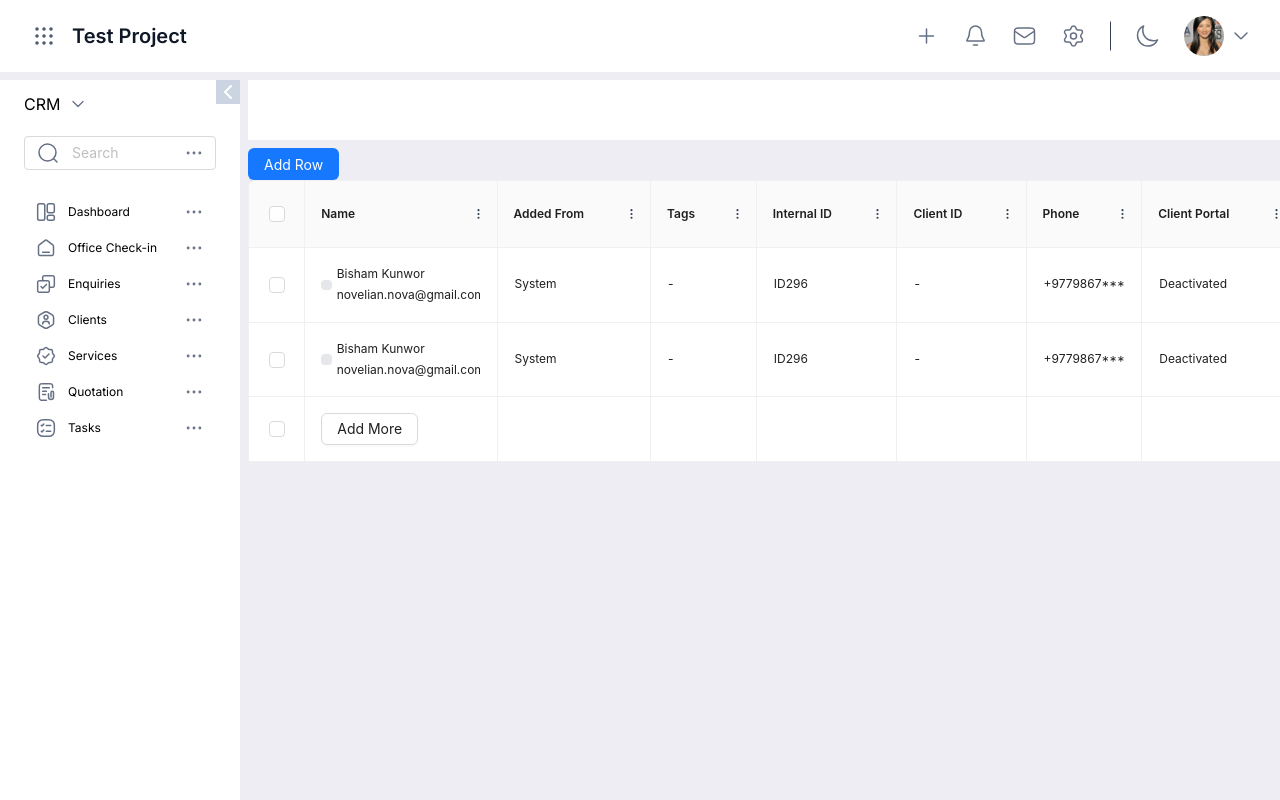
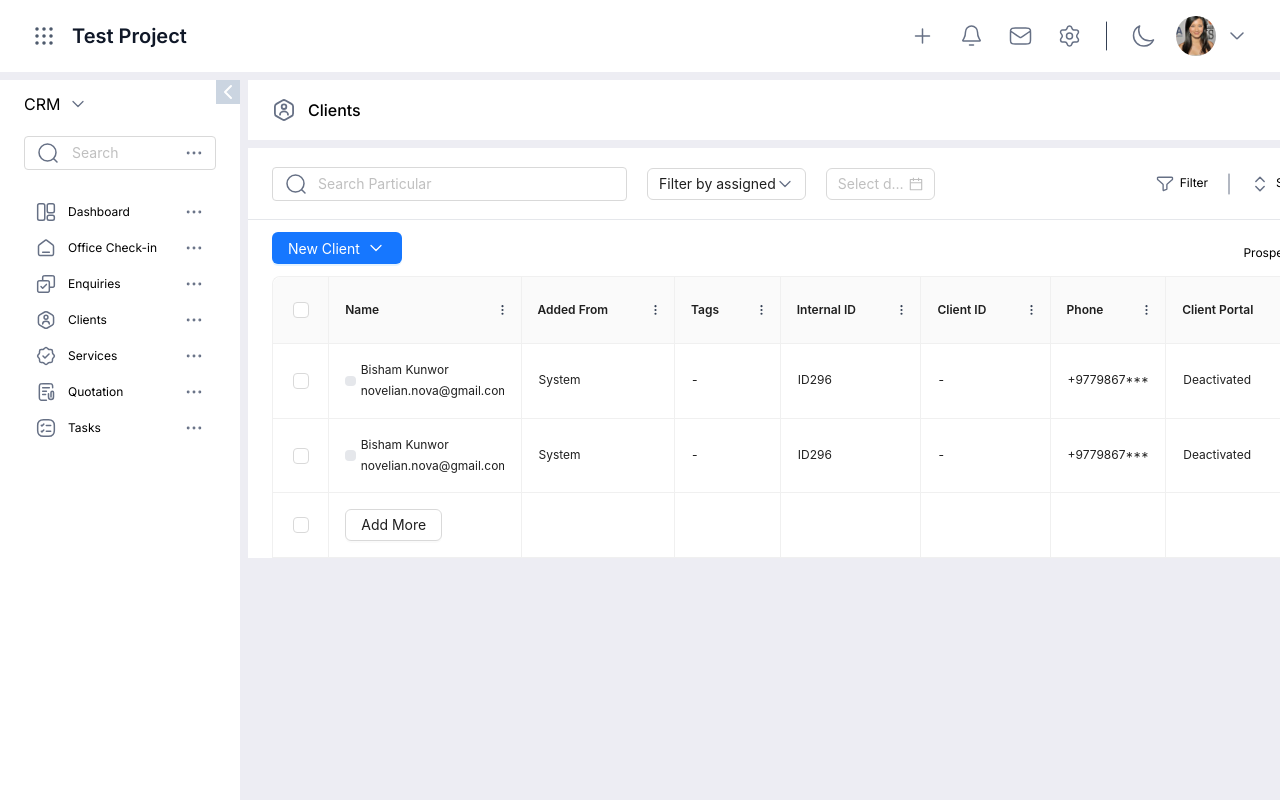
Before and after one commit to BishamKunwor/nipuna-table-task, a React (Vite) app: page / in a window 1280 px wide. Shown: the top 800 px of the page. Built offline with nearby package versions, Linux system fonts and the light colour scheme.

Commit message:
Added Hover Effect In NavBar

```diff
--- a/src/components/EditableTable/index.tsx
+++ b/src/components/EditableTable/index.tsx
@@ -1,4 +1,4 @@
-import { Table, ConfigProvider, Input, Button } from 'antd'
+import { Table, ConfigProvider, Input, Button, Select, DatePicker } from 'antd'
 import { ColumnsType } from 'antd/es/table'
 import { useCallback, useEffect, useMemo, useState } from 'react'
 
@@ -336,8 +336,205 @@ export default function EditableTable () {
 
   return (
     <section>
-      <header className='h-[60px] bg-white mb-2'></header>
-      <main className='h-full w-full'>
+      <header className='h-[60px] items-center bg-white mb-2 px-6 flex justify-between'>
+        <div className='flex items-center gap-3 '>
+          <button>
+            <img
+              src='/icons/menu/user-octagon.svg'
+              title='Client Icon'
+              className='h-6 w-6'
+            />
+          </button>
+          <p className='font-medium leading-[22.4px]'>Clients</p>
+        </div>
+        <div className='flex gap-6 items-center'>
+          <Select
+            defaultValue='Branch(Kathmandu)'
+            suffixIcon={
+              <img src='/icons/menu/chevron-down.svg' title='Dropdown' />
+            }
+            options={[]}
+          />
+          <button>
+            <img
+              src='/icons/dots-horizontal.svg'
+              title='Open Config Panel'
+              className='h-6 w-6'
+            />
+          </button>
+        </div>
+      </header>
+      <main className='h-full w-full bg-white'>
+        <nav className='h-[72px] border-b px-6 flex justify-between items-center pl-6'>
+          <div className='flex items-center gap-5'>
+            <ConfigProvider
+              theme={{
+                components: {
+                  Input: {
+                    borderRadius: 4
+                  }
+                }
+              }}
+            >
+              <Input
+                className='px-2 py-[6px]'
+                placeholder='Search Particular'
+                prefix={
+                  <svg
+                    className='mr-[6px]'
+                    width='24'
+                    height='24'
+                    viewBox='0 0 24 24'
+                    fill='none'
+                    xmlns='http://www.w3.org/2000/svg'
+                  >
+                    <path
+                      d='M21 21L17.5001 17.5M20 11.5C20 16.1944 16.1944 20 11.5 20C6.80558 20 3 16.1944 3 11.5C3 6.80558 6.80558 3 11.5 3C16.1944 3 20 6.80558 20 11.5Z'
+                      stroke='#667085'
+                      stroke-width='1.5'
+                      stroke-linecap='round'
+                      stroke-linejoin='round'
+                    />
+                  </svg>
+                }
+              />
+            </ConfigProvider>
+            <Select
+              defaultValue='Filter by assigned'
+              suffixIcon={
+                <img src='/icons/menu/chevron-down.svg' title='Dropdown' />
+              }
+              options={[]}
+            />
+            <DatePicker />
+          </div>
+          <div className='flex items-center gap-9'>
+            <div className='flex items-center'>
+              <button className='flex items-center gap-[6px] text-xs leading-[16.8px]'>
+                <svg
+                  xmlns='http://www.w3.org/2000/svg'
+                  width='18'
+                  height='18'
+                  viewBox='0 0 18 18'
+                  fill='none'
+                >
+                  <path
+                    d='M1.50006 3.45C1.50006 3.02996 1.50006 2.81994 1.58181 2.65951C1.65371 2.51839 1.76845 2.40365 1.90957 2.33175C2.07 2.25 2.28002 2.25 2.70006 2.25H15.3001C15.7201 2.25 15.9301 2.25 16.0906 2.33175C16.2317 2.40365 16.3464 2.51839 16.4183 2.65951C16.5001 2.81994 16.5001 3.02996 16.5001 3.45V3.95205C16.5001 4.15364 16.5001 4.25444 16.4754 4.34817C16.4536 4.43123 16.4177 4.50993 16.3692 4.58082C16.3145 4.66082 16.2383 4.72684 16.086 4.85887L11.2891 9.01613C11.1368 9.14816 11.0606 9.21418 11.0059 9.29418C10.9575 9.36507 10.9215 9.44377 10.8997 9.52683C10.8751 9.62056 10.8751 9.72136 10.8751 9.92295V13.8438C10.8751 13.9905 10.8751 14.0638 10.8514 14.1272C10.8305 14.1832 10.7965 14.2334 10.7523 14.2736C10.7022 14.3192 10.6341 14.3464 10.4979 14.4009L7.9479 15.4209C7.67224 15.5311 7.53441 15.5863 7.42377 15.5633C7.32701 15.5432 7.2421 15.4857 7.1875 15.4033C7.12506 15.3091 7.12506 15.1607 7.12506 14.8638V9.92295C7.12506 9.72136 7.12506 9.62056 7.10043 9.52683C7.0786 9.44377 7.04266 9.36507 6.99419 9.29418C6.9395 9.21418 6.86332 9.14816 6.71098 9.01613L1.91414 4.85887C1.7618 4.72684 1.68563 4.66082 1.63093 4.58082C1.58246 4.50993 1.54653 4.43123 1.5247 4.34817C1.50006 4.25444 1.50006 4.15364 1.50006 3.95205V3.45Z'
+                    stroke='#667085'
+                    stroke-width='1.35'
+                    stroke-linecap='round'
+                    stroke-linejoin='round'
+                  />
+                </svg>
+                Filter
+              </button>
+              <div className='mx-5'>
+                <svg
+                  xmlns='http://www.w3.org/2000/svg'
+                  width='2'
+                  height='22'
+                  viewBox='0 0 2 22'
+                  fill='none'
+                >
+                  <path d='M1 1L1 21' stroke='#667085' stroke-linecap='round' />
+                </svg>
+              </div>
+              <button className='flex items-center gap-[6px] text-xs leading-[16.8px]'>
+                <svg
+                  xmlns='http://www.w3.org/2000/svg'
+                  width='20'
+                  height='20'
+                  viewBox='0 0 20 20'
+                  fill='none'
+                >
+                  <path
+                    d='M5.83334 12.5L10 16.6666L14.1667 12.5M5.83334 7.49998L10 3.33331L14.1667 7.49998'
+                    stroke='#667085'
+                    stroke-width='1.5'
+                    stroke-linecap='round'
+                    stroke-linejoin='round'
+                  />
+                </svg>
+                Sort
+              </button>
+              <div className='mx-5'>
+                <svg
+                  xmlns='http://www.w3.org/2000/svg'
+                  width='2'
+                  height='22'
+                  viewBox='0 0 2 22'
+                  fill='none'
+                >
+                  <path d='M1 1L1 21' stroke='#667085' stroke-linecap='round' />
+                </svg>
+              </div>
+              <button className='flex items-center gap-[6px] text-xs leading-[16.8px]'>
+                <svg
+                  xmlns='http://www.w3.org/2000/svg'
+                  width='18'
+                  height='18'
+                  viewBox='0 0 18 18'
+                  fill='none'
+                >
+                  <path
+                    d='M1.50006 3.45C1.50006 3.02996 1.50006 2.81994 1.58181 2.65951C1.65371 2.51839 1.76845 2.40365 1.90957 2.33175C2.07 2.25 2.28002 2.25 2.70006 2.25H15.3001C15.7201 2.25 15.9301 2.25 16.0906 2.33175C16.2317 2.40365 16.3464 2.51839 16.4183 2.65951C16.5001 2.81994 16.5001 3.02996 16.5001 3.45V3.95205C16.5001 4.15364 16.5001 4.25444 16.4754 4.34817C16.4536 4.43123 16.4177 4.50993 16.3692 4.58082C16.3145 4.66082 16.2383 4.72684 16.086 4.85887L11.2891 9.01613C11.1368 9.14816 11.0606 9.21418 11.0059 9.29418C10.9575 9.36507 10.9215 9.44377 10.8997 9.52683C10.8751 9.62056 10.8751 9.72136 10.8751 9.92295V13.8438C10.8751 13.9905 10.8751 14.0638 10.8514 14.1272C10.8305 14.1832 10.7965 14.2334 10.7523 14.2736C10.7022 14.3192 10.6341 14.3464 10.4979 14.4009L7.9479 15.4209C7.67224 15.5311 7.53441 15.5863 7.42377 15.5633C7.32701 15.5432 7.2421 15.4857 7.1875 15.4033C7.12506 15.3091 7.12506 15.1607 7.12506 14.8638V9.92295C7.12506 9.72136 7.12506 9.62056 7.10043 9.52683C7.0786 9.44377 7.04266 9.36507 6.99419 9.29418C6.9395 9.21418 6.86332 9.14816 6.71098 9.01613L1.91414 4.85887C1.7618 4.72684 1.68563 4.66082 1.63093 4.58082C1.58246 4.50993 1.54653 4.43123 1.5247 4.34817C1.50006 4.25444 1.50006 4.15364 1.50006 3.95205V3.45Z'
+                    stroke='#667085'
+                    stroke-width='1.35'
+                    stroke-linecap='round'
+                    stroke-linejoin='round'
+                  />
+                </svg>
+                Saved Filter
+              </button>
+            </div>
+            <button className='text-sm font-medium leading-[19.6px] text-[#4786E7]'>
+              Clear
+            </button>
+          </div>
+        </nav>
+        <div className='py-3 pl-6 flex justify-between items-end'>
+          <Button type='primary' onClick={handleAddRow}>
+            <article className='flex justify-center items-center gap-[6px]'>
+              <span>New Client</span>
+              <svg
+                width='20'
+                height='20'
+                viewBox='0 0 20 20'
+                fill='none'
+                xmlns='http://www.w3.org/2000/svg'
+              >
+                <g id='chevron-down'>
+                  <path
+                    id='Icon'
+                    d='M5 7.5L10 12.5L15 7.5'
+                    stroke='#ffffff'
+                    stroke-width='1.25'
+                    stroke-linecap='round'
+                    stroke-linejoin='round'
+                  />
+                </g>
+              </svg>
+            </article>
+          </Button>
+          <ul className='flex'>
+            <li className='hover:border-b border-b border-transparent hover:border-green-400 transition-all'>
+              <a className='text-xs leading-[16.8pxpx] px-4 py-1' href='#'>
+                Prospects(18)
+              </a>
+            </li>
+            <li className='border-b border-green-400 transition-all'>
+              <a className='text-xs leading-[16.8pxpx] px-4 py-1' href='#'>
+                Clients(10)
+              </a>
+            </li>
+            <li className='hover:border-b border-b border-transparent hover:border-green-400 transition-all'>
+              <a className='text-xs leading-[16.8pxpx] px-4 py-1' href='#'>
+                Archived(0)
+              </a>
+            </li>
+          </ul>
+        </div>
+        <div className='pl-6'>
           <ConfigProvider
             theme={{
               components: {
@@ -359,9 +556,6 @@ export default function EditableTable () {
               }
             }}
           >
-          <Button type='primary' onClick={handleAddRow}>
-            Add Row
-          </Button>
             <Table
               tableLayout='auto'
               rowSelection={{
@@ -378,6 +572,7 @@ export default function EditableTable () {
               }}
             />
           </ConfigProvider>
+        </div>
       </main>
     </section>
   )
--- a/src/components/NavBar/DashboardConfig.tsx
+++ b/src/components/NavBar/DashboardConfig.tsx
@@ -1,38 +1,48 @@
+const navBarMenu = [
+  {
+    src: '/icons/plus.svg',
+    title: 'Add Task',
+    className: ''
+  },
+  {
+    src: '/icons/bell-02.svg',
+    title: 'Notifications',
+    className: ''
+  },
+  {
+    src: '/icons/mail-01.svg',
+    title: 'Mails',
+    className: ''
+  },
+  {
+    src: '/icons/settings-02.svg',
+    title: 'Settings',
+    className: ''
+  },
+  {
+    src: '/icons/line.svg',
+    title: 'Line',
+    className: 'hover:bg-transparent cursor-default'
+  },
+  {
+    src: '/icons/moon-01.svg',
+    title: 'Toggle Theme',
+    className: ''
+  }
+]
 export default function DashboardConfig () {
   return (
     <main className='flex gap-6 max-h-10'>
-      <div className='flex gap-6'>
-        <img
-          src='/icons/plus.svg'
-          className='md:cursor-pointer'
-          title='Add Task'
-        />
-        <img
-          src='/icons/bell-02.svg'
-          className='md:cursor-pointer'
-          title='Notifications'
-        />
-        <img
-          src='/icons/mail-01.svg'
-          className='md:cursor-pointer'
-          title='Mails'
-        />
-        <img
-          src='/icons/settings-02.svg'
-          className='md:cursor-pointer'
-          title='Settings'
-        />
-        <img
-          src='/icons/line.svg'
-          className='md:cursor-pointer'
-          title='Settings'
-        />
-        <img
-          src='/icons/moon-01.svg'
-          className='md:cursor-pointer'
-          title='Settings'
-        />
-        <div className='flex gap-[10px]'>
+      <div className='flex gap-4 items-center'>
+        {navBarMenu.map((data, index) => (
+          <img
+            key={index}
+            src={data.src}
+            className={`md:cursor-pointer p-1 hover:bg-[var(--hover)] transition-all ${data.className}`}
+            title={data.title}
+          />
+        ))}
+        <div className='flex gap-[10px] items-center'>
           <img
             src='/user-images/nav-bar-user.png'
             className='md:cursor-pointer h-10 w-10 rounded-full object-cover'
@@ -40,7 +50,7 @@ export default function DashboardConfig () {
           />
           <img
             src='/icons/elements.svg'
-            className='md:cursor-pointer'
+            className='md:cursor-pointer p-1 py-2 hover:bg-[var(--hover)] transition-all'
             title='Settings'
           />
         </div>
--- a/src/components/NavBar/index.tsx
+++ b/src/components/NavBar/index.tsx
@@ -4,7 +4,7 @@ export default function NavBar () {
   return (
     <nav className='px-8 max-h-20 min-h-[72px] flex items-center bg-white justify-between'>
       <aside className='flex gap-4'>
-        <button>
+        <button className='hover:bg-[var(--hover)] rounded transition-all'>
           <img src='/icons/dots-grid.svg' title='Menu' />
         </button>
         <h1 className='text-xl leading-7 font-semibold'>Test Project</h1>
--- a/src/index.css
+++ b/src/index.css
@@ -5,6 +5,17 @@
 
 :root {
   --h1: #101828;
+  --h2-highlight: #344054;
+  --h3: #475467;
+  --h4: #667085;
+  --hover: #ebebf8;
+  --hyperlink: #4786e7;
+  --bg-main: #ededf3;
+  --primary: #7474c9;
+  --toggle-icon-grey: #9696a4a8;
+  --green: #4ac86e;
+  --border: #d0d5dd;
+  --divider: #eaecf0;
 }
 
 h1 {
```
Lines whose indentation alone changed are shown as unchanged.
